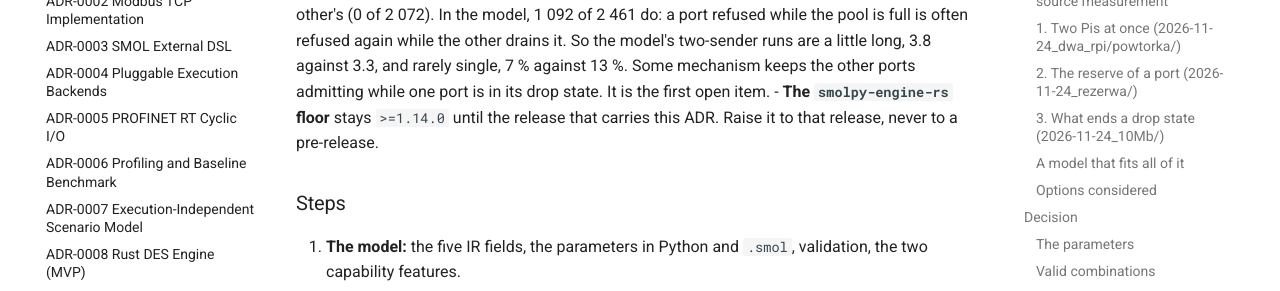
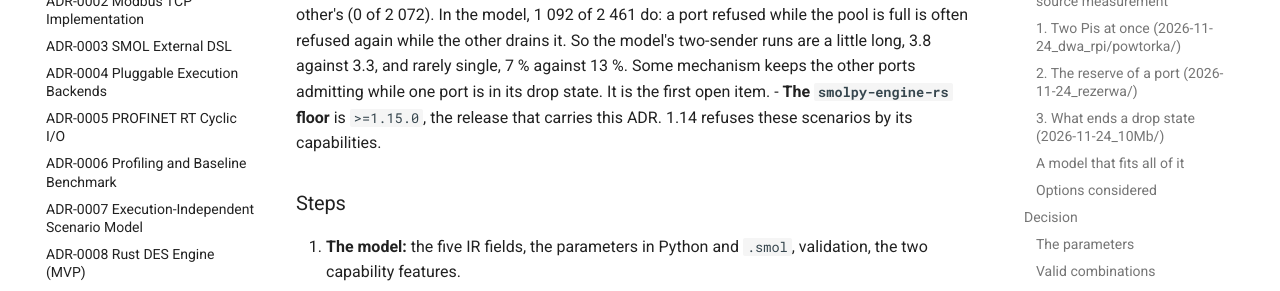
Before and after one commit to jwszolek/SMOLPy, an MkDocs documentation site: the page built from docs/adr/0015-shared-pool-and-drain-resume.md, in a window 1280 px wide and 900 px high, scrolled down 11175 px. Shown: the part 152-443 px from the top of the window. Built offline with MkDocs 1.6.1 and Material for MkDocs 9.7.7, drawn with Linux system fonts in a browser that asks for light colours; comment, search, counter and statistics services are not loaded.

Commit message:
Require smolpy-engine-rs 1.15.0, the release of ADR-0015

```diff
--- a/docs/adr/0015-shared-pool-and-drain-resume.md
+++ b/docs/adr/0015-shared-pool-and-drain-resume.md
@@ -341,7 +341,7 @@ The parameters are fitted on one set of measurements and then checked, without r
     - **10 Mb/s, 512 B, mixed sizes and the batch ratio,** each as measured.
     - **The response-loss gap** of ADR-0014 is mostly a denominator: per poll sent the hardware retransmitted 0.49 %, and the model gives 0.44–0.62 %.
 - **Not reproduced: the overlap of drop states.** On the hardware no Pi's drop state overlaps the other's (0 of 2 072). In the model, 1 092 of 2 461 do: a port refused while the pool is full is often refused again while the other drains it. So the model's two-sender runs are a little long, 3.8 against 3.3, and rarely single, 7 % against 13 %. Some mechanism keeps the other ports admitting while one port is in its drop state. It is the first open item.
-- **The `smolpy-engine-rs` floor** stays `>=1.14.0` until the release that carries this ADR. Raise it to that release, never to a pre-release.
+- **The `smolpy-engine-rs` floor** is `>=1.15.0`, the release that carries this ADR. 1.14 refuses these scenarios by its capabilities.
 
 ### Steps
 
--- a/pyproject.toml
+++ b/pyproject.toml
@@ -29,11 +29,11 @@ dev = ["pytest>=8", "ruff", "mypy"]
 docs = ["mkdocs-material>=9"]
 # The native Rust engine (ADR-0008), released together with smolpy and with
 # the same version. At import smolpy checks the IR version the module reads,
-# and each run checks its capabilities. 1.14.0 runs everything up to ADR-0014:
-# limits in cells and resume levels; an older engine refuses a run that needs
+# and each run checks its capabilities. 1.15.0 runs everything up to ADR-0015:
+# a shared pool, reserves and drains; an older engine refuses a run that needs
 # what it lacks, by its capabilities. The floor is a release: a pre-release
 # in it would let pip pick the development builds published to PyPI.
-rust = ["smolpy-engine-rs>=1.14.0"]
+rust = ["smolpy-engine-rs>=1.15.0"]
 
 [build-system]
 requires = ["hatchling", "hatch-vcs"]
```
Also changed, not shown: 1 other file.
